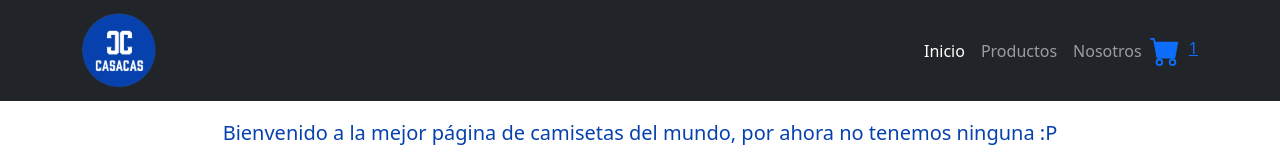
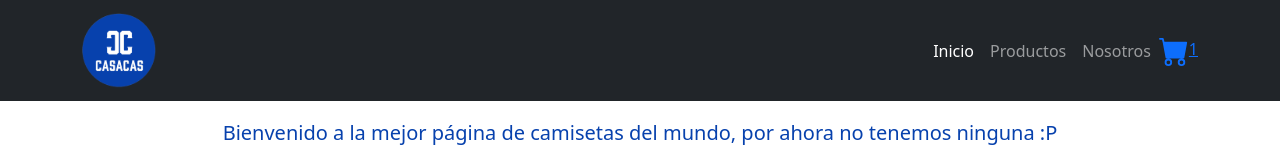
Before and after one commit to fzona/ReactZonaLeFort, a React (Create React App) app: page / in a window 1280 px wide. Shown: the top 160 px of the page. Built offline with nearby package versions, Linux system fonts and the light colour scheme.

Commit message:
Arreglo de CartWidget

```diff
--- a/src/components/CartWidget.jsx
+++ b/src/components/CartWidget.jsx
@@ -4,8 +4,9 @@ import { BsFillCartFill } from "react-icons/bs";
 export default function CartWidget({items}) {
   return (
     <>
-    <a href=""><BsFillCartFill size={30}/></a>
-    <span>{items}</span>
+    <a href=""><BsFillCartFill size={30}/>
+    {items}
+    </a>
     </>
   )
 }
--- a/src/components/Navbar.jsx
+++ b/src/components/Navbar.jsx
@@ -28,11 +28,6 @@ export default function Navbar() {
                     <li className="nav-item">
                         <CartWidget items={1}/>
                     </li>
-                    <li className="nav-item">
-                        <a href="">
-                            <span>1</span>
-                        </a>
-                    </li>
                 </ul>
             </div>
         </div>
```
